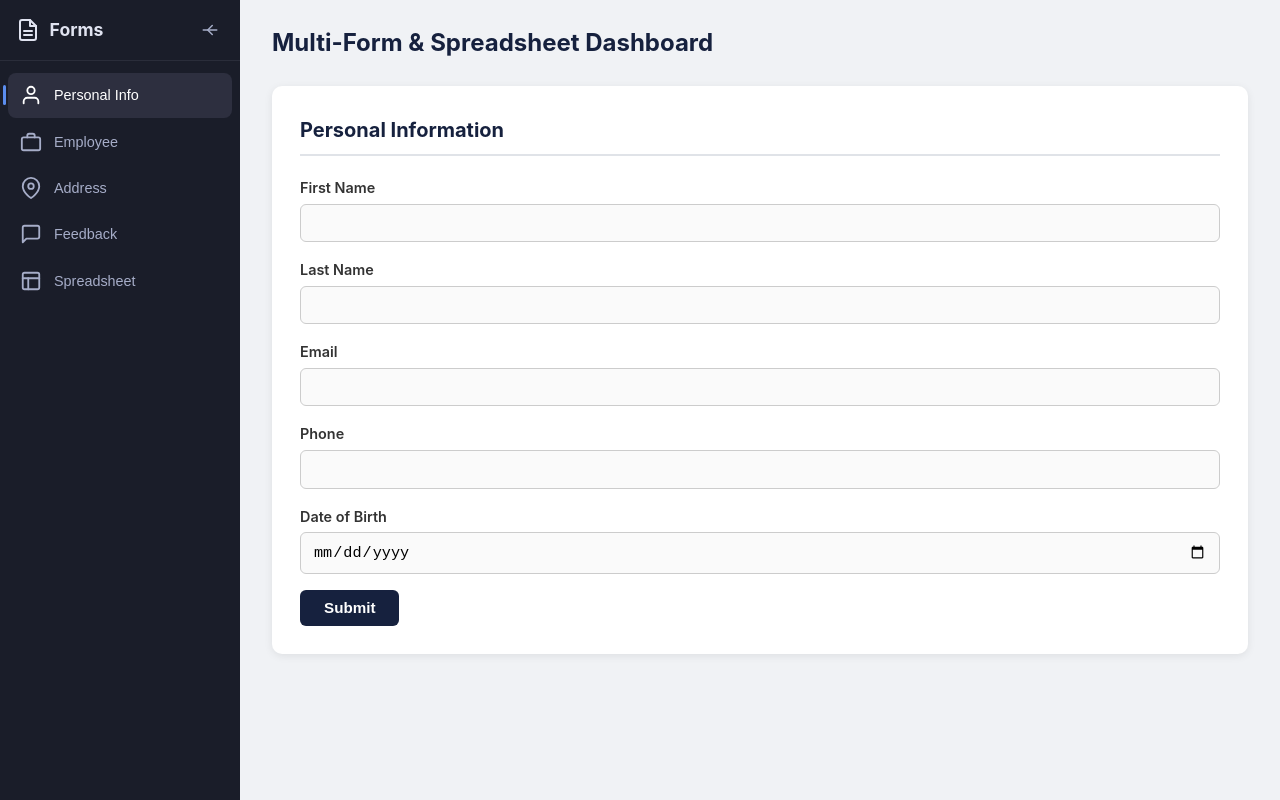
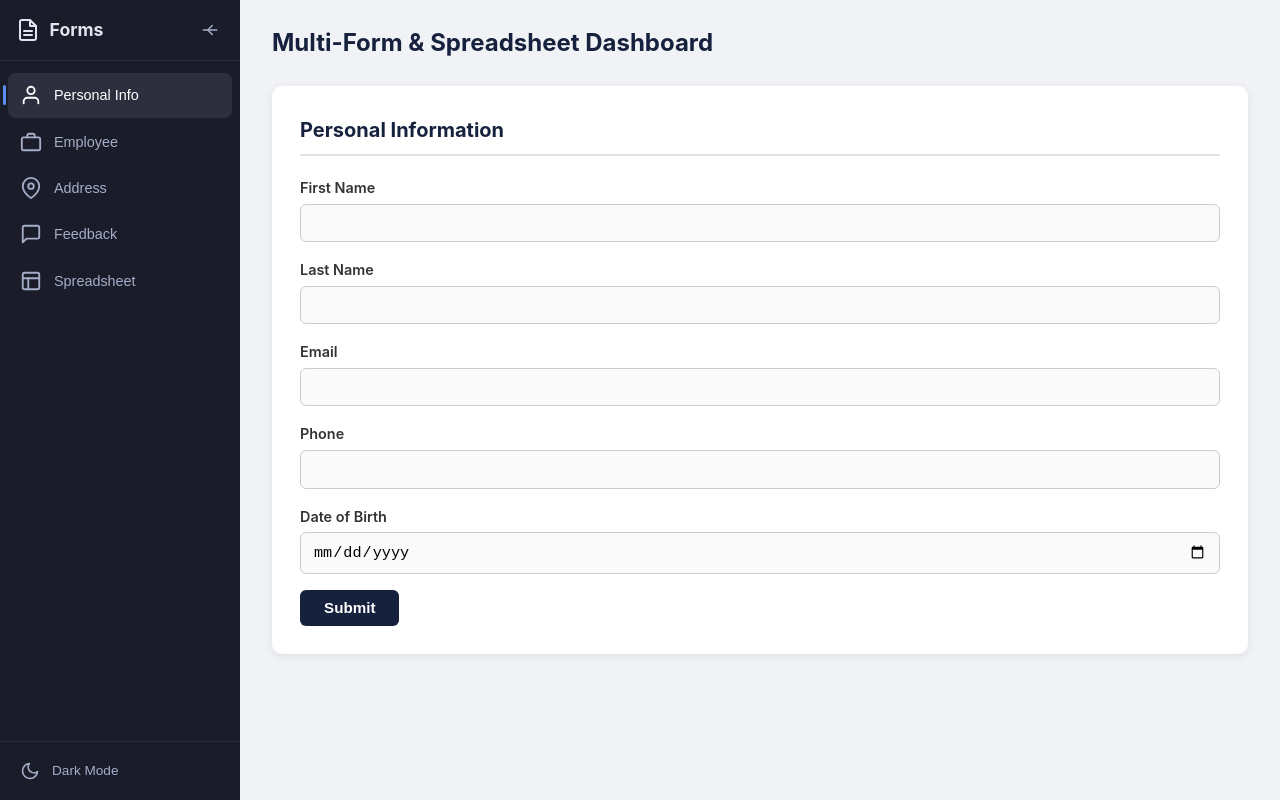
Before and after one commit to akiromishidoze/Input-form---spreadsheet-integration, a React (Vite) app: page / in a window 1280 px wide. Built offline with nearby package versions, Linux system fonts and the light colour scheme; no server answers.

Commit message:
Add dark/light mode toggle at bottom of sidebar

```diff
--- a/src/App.jsx
+++ b/src/App.jsx
@@ -14,7 +14,13 @@ export default function App() {
   const [activeTab, setActiveTab] = useState('personal');
   const [entries, setEntries] = useState([]);
   const [sidebarCollapsed, setSidebarCollapsed] = useState(false);
+  const [darkMode, setDarkMode] = useState(() => localStorage.getItem('theme') === 'dark');
   const [toast, setToast] = useState(null);
+
+  useEffect(() => {
+    document.documentElement.classList.toggle('dark', darkMode);
+    localStorage.setItem('theme', darkMode ? 'dark' : 'light');
+  }, [darkMode]);
 
   const showToast = useCallback((msg, type = 'success') => {
     setToast({ msg, type });
@@ -120,6 +126,8 @@ export default function App() {
         onTabChange={setActiveTab}
         collapsed={sidebarCollapsed}
         onToggle={() => setSidebarCollapsed(v => !v)}
+        darkMode={darkMode}
+        onToggleDark={() => setDarkMode(v => !v)}
       />
       <div className="main-area">
         <header>
--- a/src/components/Sidebar.jsx
+++ b/src/components/Sidebar.jsx
@@ -51,7 +51,7 @@ const NAV_ITEMS = [
   },
 ];
 
-export default function Sidebar({ activeTab, onTabChange, collapsed, onToggle }) {
+export default function Sidebar({ activeTab, onTabChange, collapsed, onToggle, darkMode, onToggleDark }) {
   return (
     <nav className={`sidebar${collapsed ? ' collapsed' : ''}`}>
       <div className="sidebar-header">
@@ -88,6 +88,29 @@ export default function Sidebar({ activeTab, onTabChange, collapsed, onToggle })
           </button>
         ))}
       </div>
+
+      <div className="sidebar-footer">
+        <button className="theme-toggle" onClick={onToggleDark} title={darkMode ? 'Light mode' : 'Dark mode'}>
+          <svg viewBox="0 0 24 24" fill="none" stroke="currentColor" strokeWidth="2" strokeLinecap="round" strokeLinejoin="round">
+            {darkMode ? (
+              <>
+                <circle cx="12" cy="12" r="5" />
+                <line x1="12" y1="1" x2="12" y2="3" />
+                <line x1="12" y1="21" x2="12" y2="23" />
+                <line x1="4.22" y1="4.22" x2="5.64" y2="5.64" />
+                <line x1="18.36" y1="18.36" x2="19.78" y2="19.78" />
+                <line x1="1" y1="12" x2="3" y2="12" />
+                <line x1="21" y1="12" x2="23" y2="12" />
+                <line x1="4.22" y1="19.78" x2="5.64" y2="18.36" />
+                <line x1="18.36" y1="5.64" x2="19.78" y2="4.22" />
+              </>
+            ) : (
+              <path d="M21 12.79A9 9 0 1 1 11.21 3 7 7 0 0 0 21 12.79z" />
+            )}
+          </svg>
+          {!collapsed && <span>{darkMode ? 'Light Mode' : 'Dark Mode'}</span>}
+        </button>
+      </div>
     </nav>
   );
 }
--- a/src/styles.css
+++ b/src/styles.css
@@ -378,3 +378,111 @@ tbody tr:hover {
     padding: 1rem;
   }
 }
+
+/* ---- Sidebar Footer / Theme Toggle ---- */
+.sidebar-footer {
+  border-top: 1px solid #2a2d3a;
+  padding: 0.5rem;
+}
+
+.theme-toggle {
+  display: flex;
+  align-items: center;
+  gap: 0.75rem;
+  width: 100%;
+  padding: 0.7rem 0.75rem;
+  border: none;
+  border-radius: 8px;
+  background: transparent;
+  color: #a6adc8;
+  font-size: 0.85rem;
+  font-weight: 500;
+  cursor: pointer;
+  transition: background 0.2s, color 0.2s;
+  text-align: left;
+  white-space: nowrap;
+}
+
+.theme-toggle:hover {
+  background: #2a2d3a;
+  color: #e0e3f0;
+}
+
+.theme-toggle svg {
+  width: 20px;
+  height: 20px;
+  flex-shrink: 0;
+}
+
+.sidebar.collapsed .theme-toggle {
+  justify-content: center;
+  padding: 0.7rem 0;
+}
+
+/* ---- Dark Mode ---- */
+.dark body,
+.dark .main-area {
+  background: #121212;
+}
+
+.dark .app-container {
+  background: #121212;
+}
+
+.dark .tab-pane {
+  background: #1e1e1e;
+  box-shadow: 0 2px 8px rgba(0, 0, 0, 0.3);
+}
+
+.dark .tab-pane h2 {
+  color: #e0e0e0;
+  border-bottom-color: #333;
+}
+
+.dark header h1 {
+  color: #e0e0e0;
+}
+
+.dark .form-group label {
+  color: #ccc;
+}
+
+.dark input[type="text"],
+.dark input[type="email"],
+.dark input[type="tel"],
+.dark input[type="number"],
+.dark input[type="date"],
+.dark select,
+.dark textarea {
+  background: #2a2a2a;
+  border-color: #444;
+  color: #e0e0e0;
+}
+
+.dark input:focus,
+.dark select:focus,
+.dark textarea:focus {
+  border-color: #5b8def;
+  background: #333;
+}
+
+.dark tbody td {
+  border-bottom-color: #333;
+  color: #ccc;
+}
+
+.dark tbody tr:hover {
+  background: #2a2a2a;
+}
+
+.dark thead th {
+  background: #0d0d0d;
+}
+
+.dark .star {
+  color: #444;
+}
+
+.dark .toast {
+  box-shadow: 0 4px 14px rgba(0, 0, 0, 0.5);
+}
```
